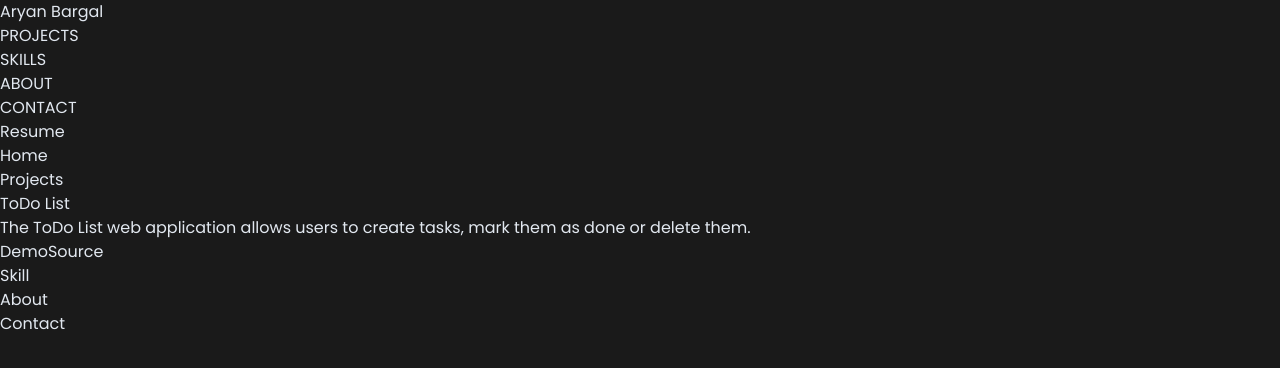
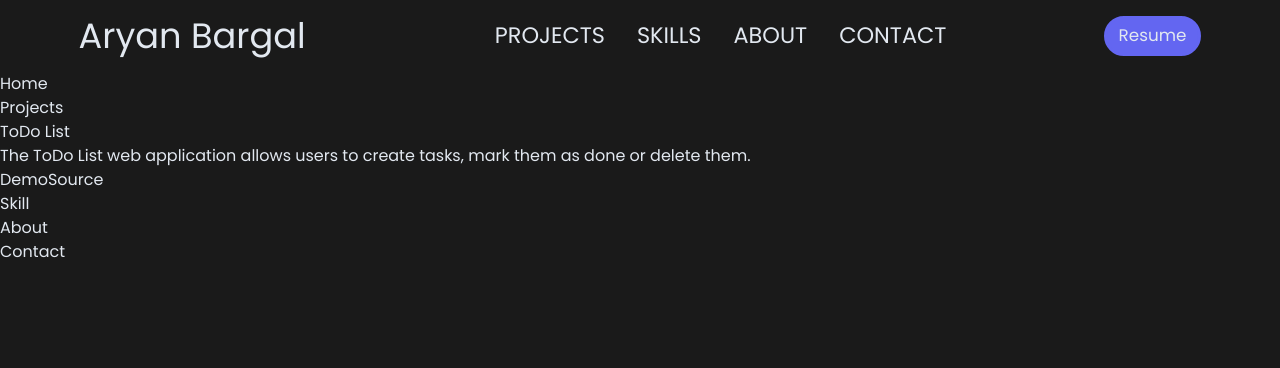
Before and after one commit to Aryan0220/Portfolio_Website, a React (Create React App) app in the folder ui/: page / in a window 1280 px wide. Shown: the top 368 px of the page. Built offline with nearby package versions, Linux system fonts and the light colour scheme.

Commit message:
Create NavBar with Tailwind

```diff
--- a/ui/package.json
+++ b/ui/package.json
@@ -37,6 +37,8 @@
     ]
   },
   "devDependencies": {
+    "prettier": "^3.2.5",
+    "prettier-plugin-tailwindcss": "^0.5.11",
     "tailwindcss": "^3.4.1"
   }
 }
--- a/ui/public/input.css
+++ b/ui/public/input.css
@@ -5,3 +5,7 @@
 body{
     background-color: #1a1a1a;
 }
+
+nav{
+    height: 9vh;
+}
--- a/ui/public/output.css
+++ b/ui/public/output.css
@@ -543,12 +543,109 @@ video {
   margin: 0px;
 }
 
+.ml-8 {
+  margin-left: 2rem;
+}
+
 .inline {
   display: inline;
 }
 
+.flex {
+  display: flex;
+}
+
+.list-none {
+  list-style-type: none;
+}
+
+.flex-row {
+  flex-direction: row;
+}
+
+.items-center {
+  align-items: center;
+}
+
+.justify-around {
+  justify-content: space-around;
+}
+
+.gap-8 {
+  gap: 2rem;
+}
+
+.rounded-full {
+  border-radius: 9999px;
+}
+
+.border-3 {
+  border-width: 3px;
+}
+
+.border-indigo-500 {
+  --tw-border-opacity: 1;
+  border-color: rgb(99 102 241 / var(--tw-border-opacity));
+}
+
+.bg-indigo-500 {
+  --tw-bg-opacity: 1;
+  background-color: rgb(99 102 241 / var(--tw-bg-opacity));
+}
+
+.bg-transparent {
+  background-color: transparent;
+}
+
+.px-3 {
+  padding-left: 0.75rem;
+  padding-right: 0.75rem;
+}
+
+.py-1 {
+  padding-top: 0.25rem;
+  padding-bottom: 0.25rem;
+}
+
+.py-8px {
+  padding-top: 8px;
+  padding-bottom: 8px;
+}
+
+.px-8px {
+  padding-left: 8px;
+  padding-right: 8px;
+}
+
+.px-2 {
+  padding-left: 0.5rem;
+  padding-right: 0.5rem;
+}
+
+.px-1 {
+  padding-left: 0.25rem;
+  padding-right: 0.25rem;
+}
+
+.py-2 {
+  padding-top: 0.5rem;
+  padding-bottom: 0.5rem;
+}
+
 .font-body {
   font-family: Poppins;
+}
+
+.text-2xl {
+  font-size: 1.4rem;
+}
+
+.text-4xl {
+  font-size: 2.2rem;
+}
+
+.text-resume {
+  font-size: 1.05rem;
 }
 
 .text-slate-200 {
@@ -556,6 +653,44 @@ video {
   color: rgb(226 232 240 / var(--tw-text-opacity));
 }
 
+.no-underline {
+  text-decoration-line: none;
+}
+
 body{
   background-color: #1a1a1a;
 }
+
+nav{
+  height: 9vh;
+}
+
+.hover\:border-slate-200:hover {
+  --tw-border-opacity: 1;
+  border-color: rgb(226 232 240 / var(--tw-border-opacity));
+}
+
+.hover\:bg-transparent:hover {
+  background-color: transparent;
+}
+
+.hover\:text-indigo-500:hover {
+  --tw-text-opacity: 1;
+  color: rgb(99 102 241 / var(--tw-text-opacity));
+}
+
+.hover\:underline:hover {
+  text-decoration-line: underline;
+}
+
+.hover\:decoration-slate-200:hover {
+  text-decoration-color: #e2e8f0;
+}
+
+.hover\:underline-offset-0:hover {
+  text-underline-offset: 0px;
+}
+
+.hover\:underline-offset-0\.5:hover {
+  text-underline-offset: 0.5rem;
+}
--- a/ui/src/components/Navbar.jsx
+++ b/ui/src/components/Navbar.jsx
@@ -3,23 +3,46 @@ import React from "react";
 const Navbar = () => {
   return (
     <div className="nav-bar">
-      <nav>
-        <div className="logo">Aryan Bargal</div>
-        <ul className="nav-links">
+      <nav className="flex flex-row justify-around bg-transparent items-center">
+        <div className="text-4xl">Aryan Bargal</div>
+        <ul className="flex flex-row gap-8 list-none ml-8">
           <li>
-            <a href="#project">PROJECTS</a>
+            <a
+              href="#project"
+              className="text-2xl  no-underline hover:text-indigo-500 hover:underline-offset-0.5 hover:underline hover:decoration-slate-200"
+            >
+              PROJECTS
+            </a>
           </li>
           <li>
-            <a href="#skill">SKILLS</a>
+            <a
+              href="#skill"
+              className="text-2xl  no-underline hover:text-indigo-500 hover:underline-offset-0.5 hover:underline hover:decoration-slate-200"
+            >
+              SKILLS
+            </a>
           </li>
           <li>
-            <a href="#about">ABOUT</a>
+            <a
+              href="#about"
+              className="hover:underline-offset-0.5 text-2xl  no-underline hover:text-indigo-500  hover:underline hover:decoration-slate-200"
+            >
+              ABOUT
+            </a>
           </li>
           <li>
-            <a href="#contact">CONTACT</a>
+            <a
+              href="#contact"
+              className="text-2xl  no-underline hover:text-indigo-500 hover:underline-offset-0.5 hover:underline hover:decoration-slate-200"
+            >
+              CONTACT
+            </a>
           </li>
         </ul>
-        <button className="resume" type="button">
+        <button
+          className="resume text-resume border-3 border-indigo-500 bg-indigo-500 rounded-full px-3 py-1 hover:bg-transparent hover:border-slate-200"
+          type="button"
+        >
           Resume
         </button>
       </nav>
```
Also changed, not shown: ui/tailwind.config.js (+20 -3 lines), 1 other file (tests, documents, lock files or other folders).
